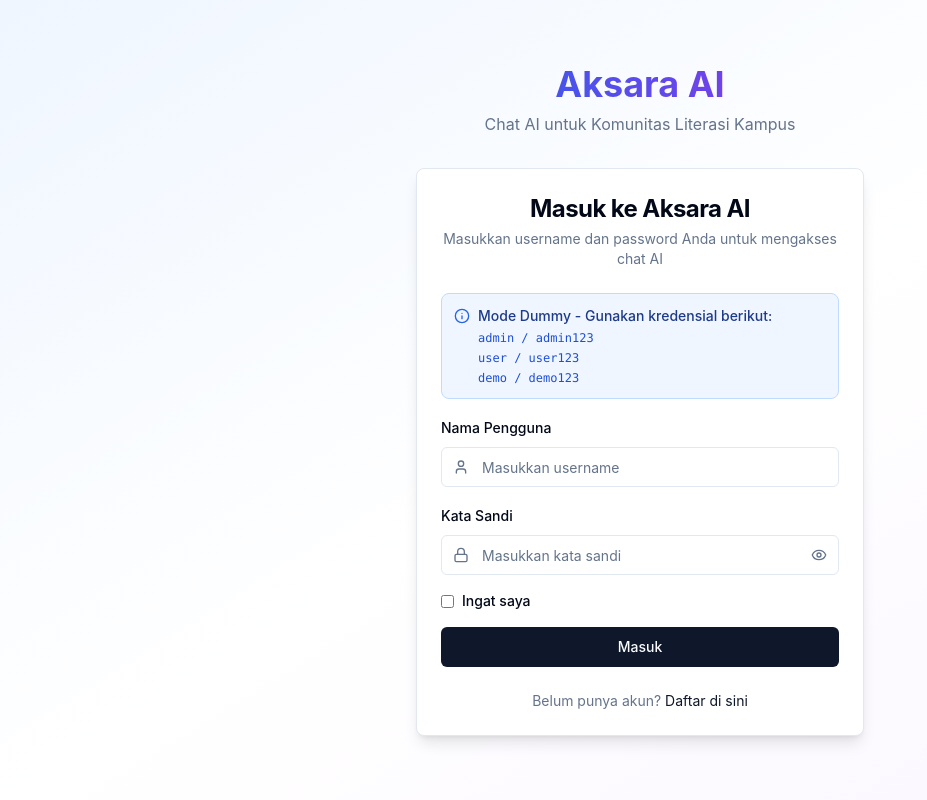
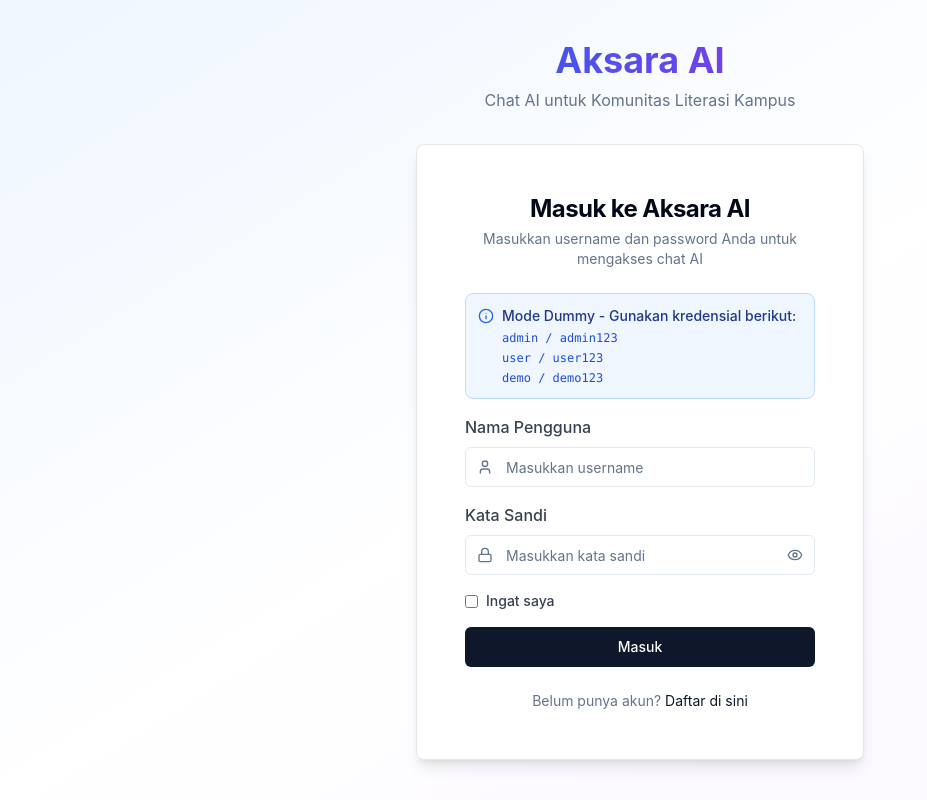
Before and after one commit to Universitas-Cakrawala/aksara-ai, a React (Vite) app in the folder aksara-ai-frontend/: page /auth in a window 1280 px wide. Shown: the whole page, without its empty margins (0-927 px from the left). Built offline with nearby package versions, Linux system fonts and the light colour scheme.

Commit message:
feat: enhance Label component with tooltip and helper text support

```diff
--- a/aksara-ai-frontend/src/components/ui/card.tsx
+++ b/aksara-ai-frontend/src/components/ui/card.tsx
@@ -1,79 +1,83 @@
-import * as React from "react"
+import * as React from "react";
+import { cva, type VariantProps } from "class-variance-authority";
+import { cn } from "@/lib/utils";
 
-import { cn } from "@/lib/utils"
+const cardVariants = cva(
+  "rounded-lg border bg-card text-card-foreground shadow-sm transition-all",
+  {
+    variants: {
+      variant: {
+        default: "border border-gray-200",
+        outlined: "border border-gray-300 bg-white",
+        elevated: "shadow-lg",
+        ghost: "border-none bg-transparent shadow-none",
+      },
+      size: {
+        sm: "p-4",
+        md: "p-6",
+        lg: "p-8",
+      },
+      hoverable: {
+        true: "hover:shadow-xl hover:scale-[1.02]",
+        false: "",
+      },
+    },
+    defaultVariants: {
+      variant: "default",
+      size: "md",
+      hoverable: false,
+    },
+  }
+);
 
-const Card = React.forwardRef<
-  HTMLDivElement,
-  React.HTMLAttributes<HTMLDivElement>
->(({ className, ...props }, ref) => (
-  <div
-    ref={ref}
-    className={cn(
-      "rounded-lg border bg-card text-card-foreground shadow-sm",
-      className
-    )}
-    {...props}
-  />
-))
-Card.displayName = "Card"
+interface CardProps
+  extends React.HTMLAttributes<HTMLDivElement>,
+    VariantProps<typeof cardVariants> {}
 
-const CardHeader = React.forwardRef<
-  HTMLDivElement,
-  React.HTMLAttributes<HTMLDivElement>
->(({ className, ...props }, ref) => (
-  <div
-    ref={ref}
-    className={cn("flex flex-col space-y-1.5 p-6", className)}
-    {...props}
-  />
-))
-CardHeader.displayName = "CardHeader"
+const Card = React.forwardRef<HTMLDivElement, CardProps>(
+  ({ className, variant, size, hoverable, ...props }, ref) => (
+    <div
+      ref={ref}
+      className={cn(cardVariants({ variant, size, hoverable, className }))}
+      {...props}
+    />
+  )
+);
+Card.displayName = "Card";
 
-const CardTitle = React.forwardRef<
-  HTMLParagraphElement,
-  React.HTMLAttributes<HTMLHeadingElement>
->(({ className, ...props }, ref) => (
-  <h3
-    ref={ref}
-    className={cn(
-      "text-2xl font-semibold leading-none tracking-tight",
-      className
-    )}
-    {...props}
-  />
-))
-CardTitle.displayName = "CardTitle"
+const CardHeader = React.forwardRef<HTMLDivElement, React.HTMLAttributes<HTMLDivElement>>(
+  ({ className, ...props }, ref) => (
+    <div ref={ref} className={cn("flex flex-col space-y-1.5 p-6", className)} {...props} />
+  )
+);
+CardHeader.displayName = "CardHeader";
 
-const CardDescription = React.forwardRef<
-  HTMLParagraphElement,
-  React.HTMLAttributes<HTMLParagraphElement>
->(({ className, ...props }, ref) => (
-  <p
-    ref={ref}
-    className={cn("text-sm text-muted-foreground", className)}
-    {...props}
-  />
-))
-CardDescription.displayName = "CardDescription"
+const CardTitle = React.forwardRef<HTMLHeadingElement, React.HTMLAttributes<HTMLHeadingElement>>(
+  ({ className, ...props }, ref) => (
+    <h3 ref={ref} className={cn("text-2xl font-semibold leading-none tracking-tight", className)} {...props} />
+  )
+);
+CardTitle.displayName = "CardTitle";
 
-const CardContent = React.forwardRef<
-  HTMLDivElement,
-  React.HTMLAttributes<HTMLDivElement>
->(({ className, ...props }, ref) => (
-  <div ref={ref} className={cn("p-6 pt-0", className)} {...props} />
-))
-CardContent.displayName = "CardContent"
+const CardDescription = React.forwardRef<HTMLParagraphElement, React.HTMLAttributes<HTMLParagraphElement>>(
+  ({ className, ...props }, ref) => (
+    <p ref={ref} className={cn("text-sm text-muted-foreground", className)} {...props} />
+  )
+);
+CardDescription.displayName = "CardDescription";
 
-const CardFooter = React.forwardRef<
-  HTMLDivElement,
-  React.HTMLAttributes<HTMLDivElement>
->(({ className, ...props }, ref) => (
-  <div
-    ref={ref}
-    className={cn("flex items-center p-6 pt-0", className)}
-    {...props}
-  />
-))
-CardFooter.displayName = "CardFooter"
+const CardContent = React.forwardRef<HTMLDivElement, React.HTMLAttributes<HTMLDivElement>>(
+  ({ className, ...props }, ref) => (
+    <div ref={ref} className={cn("p-6 pt-0", className)} {...props} />
+  )
+);
+CardContent.displayName = "CardContent";
 
-export { Card, CardHeader, CardFooter, CardTitle, CardDescription, CardContent }
+const CardFooter = React.forwardRef<HTMLDivElement, React.HTMLAttributes<HTMLDivElement>>(
+  ({ className, ...props }, ref) => (
+    <div ref={ref} className={cn("flex items-center p-6 pt-0 gap-2", className)} {...props} />
+  )
+);
+CardFooter.displayName = "CardFooter";
+
+export { Card, CardHeader, CardTitle, CardDescription, CardContent, CardFooter };
--- a/aksara-ai-frontend/src/components/ui/label.tsx
+++ b/aksara-ai-frontend/src/components/ui/label.tsx
@@ -1,24 +1,65 @@
-import * as React from "react"
-import * as LabelPrimitive from "@radix-ui/react-label"
-import { cva, type VariantProps } from "class-variance-authority"
-
-import { cn } from "@/lib/utils"
+import * as React from "react";
+import * as LabelPrimitive from "@radix-ui/react-label";
+import { cva, type VariantProps } from "class-variance-authority";
+import { cn } from "@/lib/utils";
+import { Info } from "lucide-react";
 
 const labelVariants = cva(
-  "text-sm font-medium leading-none peer-disabled:cursor-not-allowed peer-disabled:opacity-70"
-)
+  "text-sm font-medium leading-none peer-disabled:cursor-not-allowed peer-disabled:opacity-70",
+  {
+    variants: {
+      size: {
+        sm: "text-sm",
+        md: "text-base",
+        lg: "text-lg",
+      },
+      state: {
+        default: "text-gray-700",
+        error: "text-destructive",
+        disabled: "text-muted-foreground",
+      },
+      required: {
+        true: "after:content-['*'] after:ml-0.5 after:text-destructive",
+        false: "",
+      },
+    },
+    defaultVariants: {
+      size: "md",
+      state: "default",
+      required: false,
+    },
+  }
+);
 
-const Label = React.forwardRef<
-  React.ElementRef<typeof LabelPrimitive.Root>,
-  React.ComponentPropsWithoutRef<typeof LabelPrimitive.Root> &
-    VariantProps<typeof labelVariants>
->(({ className, ...props }, ref) => (
-  <LabelPrimitive.Root
-    ref={ref}
-    className={cn(labelVariants(), className)}
-    {...props}
-  />
-))
-Label.displayName = LabelPrimitive.Root.displayName
+export interface LabelProps
+  extends React.ComponentPropsWithoutRef<typeof LabelPrimitive.Root>,
+    VariantProps<typeof labelVariants> {
+  helperText?: string;
+  tooltip?: string;
+}
 
-export { Label }
+const Label = React.forwardRef<React.ElementRef<typeof LabelPrimitive.Root>, LabelProps>(
+  ({ className, size, state, required, helperText, tooltip, ...props }, ref) => {
+    return (
+      <div className="flex flex-col gap-1">
+        <LabelPrimitive.Root
+          ref={ref}
+          className={cn(labelVariants({ size, state, required, className }))}
+          {...props}
+        >
+          {props.children}
+          {tooltip && (
+            <Info className="inline-block ml-1 h-3 w-3 text-gray-400 hover:text-gray-600 cursor-help" title={tooltip} />
+          )}
+        </LabelPrimitive.Root>
+        {helperText && (
+          <span className="text-xs text-muted-foreground">{helperText}</span>
+        )}
+      </div>
+    );
+  }
+);
+
+Label.displayName = LabelPrimitive.Root.displayName;
+
+export { Label };
```
